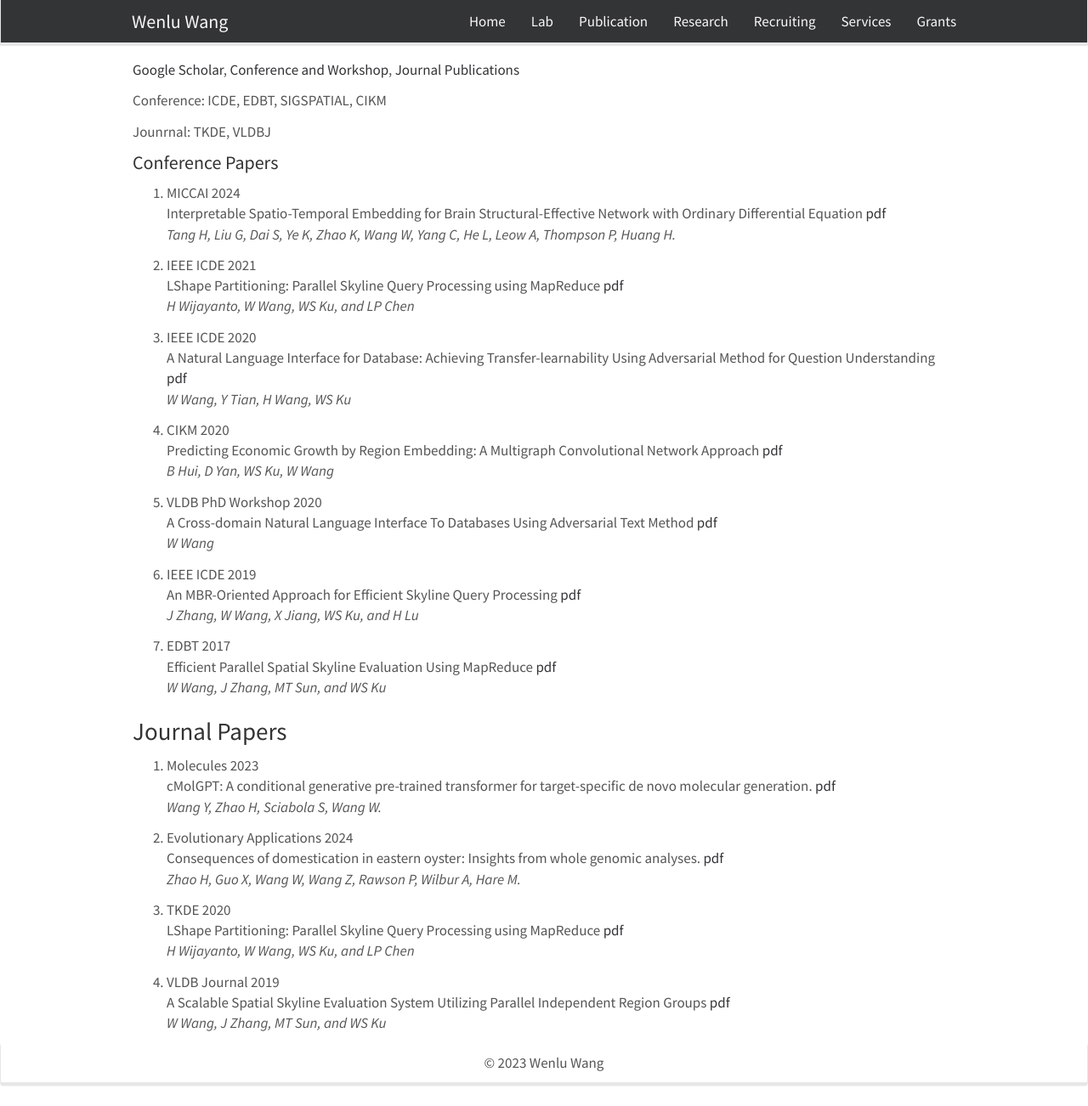
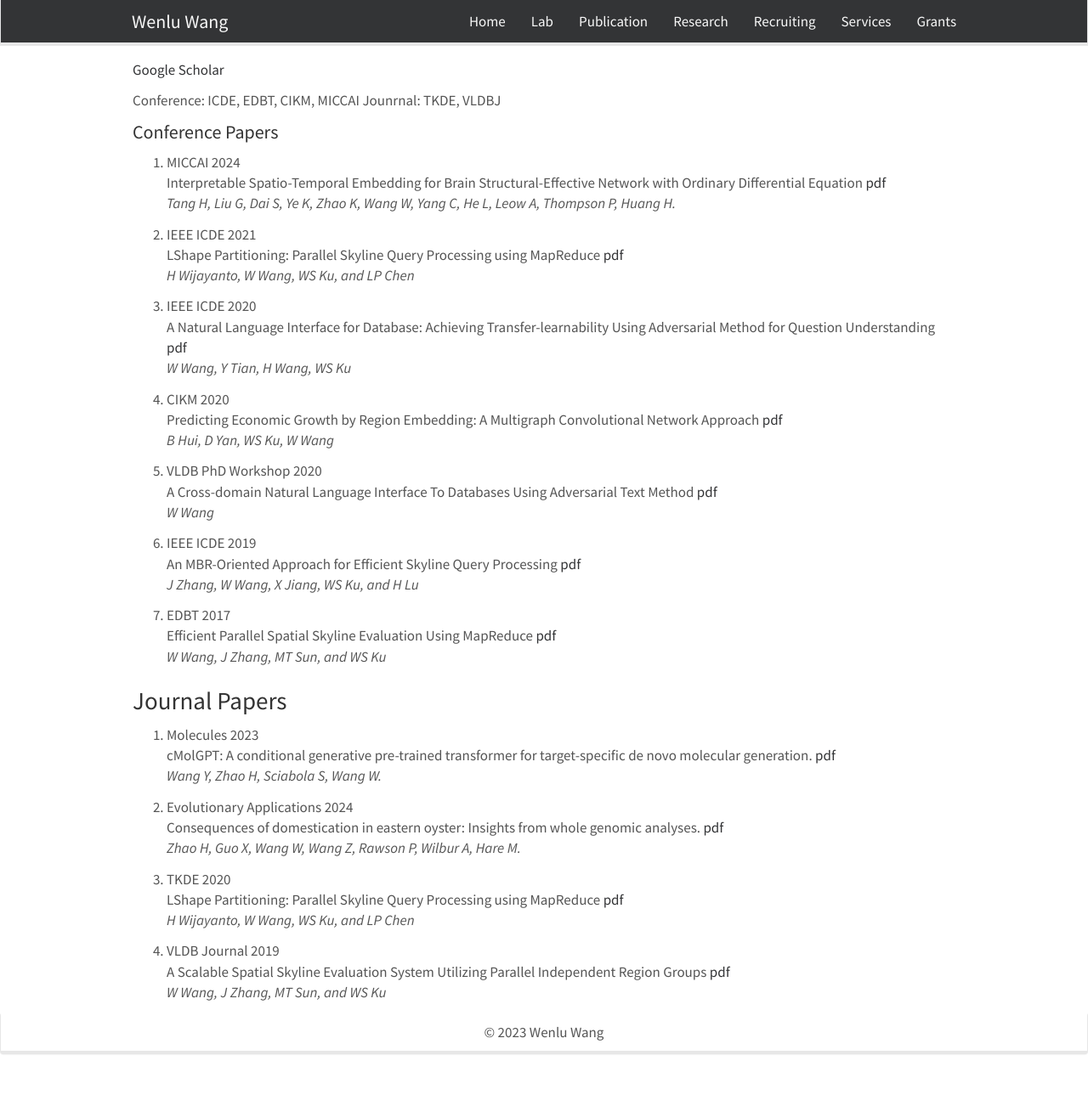
Before and after one commit to WENLU-W/WENLU-W.github.io, a Jekyll site: the page built from docs/_pages/publications.md, in a window 1280 px wide and 1302 px high. Shown: the whole window at 85% size. Built offline with Jekyll 4.4.1, drawn with Linux system fonts in a browser that asks for light colours; nearby versions of some CDN libraries.

Commit message:
Update publications.md

```diff
--- a/docs/_pages/publications.md
+++ b/docs/_pages/publications.md
@@ -6,10 +6,9 @@ sitemap: false
 permalink: /publications/
 ---
 
-[Google Scholar](https://scholar.google.com/citations?user=YPVtn-UAAAAJ&hl=en), [Conference and Workshop](#conference-papers), [Journal Publications](#journal-papers)
+[Google Scholar](https://scholar.google.com/citations?user=YPVtn-UAAAAJ&hl=en)
 
-Conference: ICDE, EDBT, SIGSPATIAL, CIKM
-
+Conference: ICDE, EDBT, CIKM, MICCAI
 Jounrnal: TKDE, VLDBJ
 
 #### Conference Papers
```
